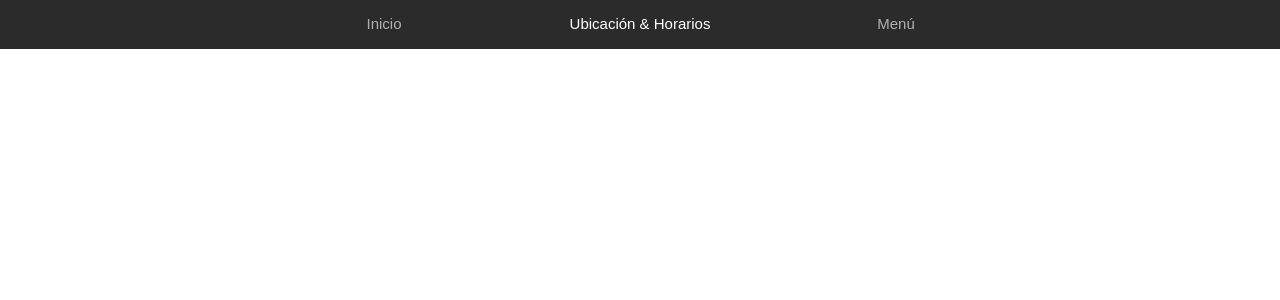
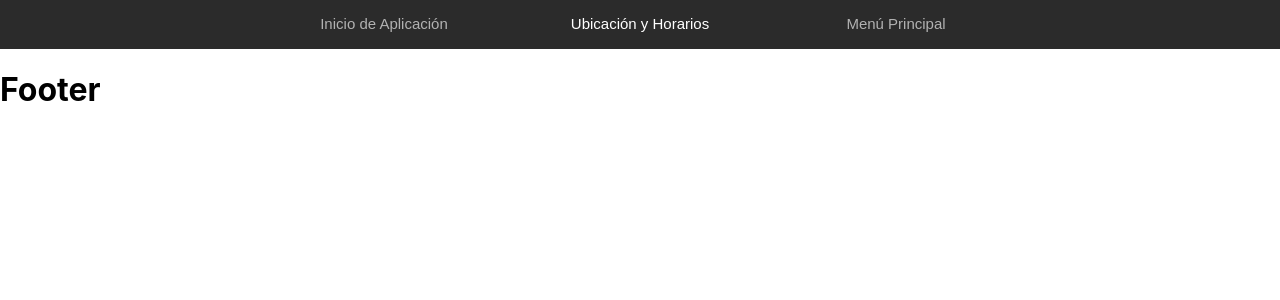
Before and after one commit to ProgrmadoresChidos/web-react-app-taco, a React (Create React App) app: page / in a window 1280 px wide. Shown: the top 300 px of the page. Built offline with nearby package versions, Linux system fonts and the light colour scheme.

Commit message:
agregar footer

```diff
--- a/src/App.tsx
+++ b/src/App.tsx
@@ -3,11 +3,13 @@ import './App.css';
 
 //import components
 import Navbar from './components/navbar/navbar';
+import { Footer } from './components/footer/Footer';
 
 function App() {
   return (
     <div>
       <Navbar />
+      <Footer />
     </div>
   );
 }
--- /dev/null
+++ b/src/components/footer/Footer.tsx
@@ -0,0 +1,9 @@
+import React from 'react'
+
+export const Footer = () => {
+    return (
+        <div>
+            <h1>Footer</h1>
+        </div>
+    )
+}
--- a/src/components/navbar/navbar.tsx
+++ b/src/components/navbar/navbar.tsx
@@ -12,13 +12,13 @@ const Navbar = () => {
         <div className="navbar navbar--background">
             <div className="navbar__contentWrapper">
                 <div className="navbar__navOption navbar--background" onClick={() => handleClick('Inicio')}>
-                    <p className="navbar__text">Inicio</p>
+                    <p className="navbar__text">Inicio de Aplicación</p>
                 </div>
                 <div className="navbar__navOption navbar--background navbar--activated" onClick={() => handleClick('Ubicación y horarios')}>
-                    <p className="navbar__text">Ubicación & Horarios</p>
+                    <p className="navbar__text">Ubicación y Horarios</p>
                 </div>
                 <div className="navbar__navOption navbar--background" onClick={() => handleClick('Manú')}>
-                    <p className="navbar__text">Menú</p>
+                    <p className="navbar__text">Menú Principal</p>
                 </div>
             </div>
         </div>
```
Also changed, not shown: src/components/footer/footer.css (added).
